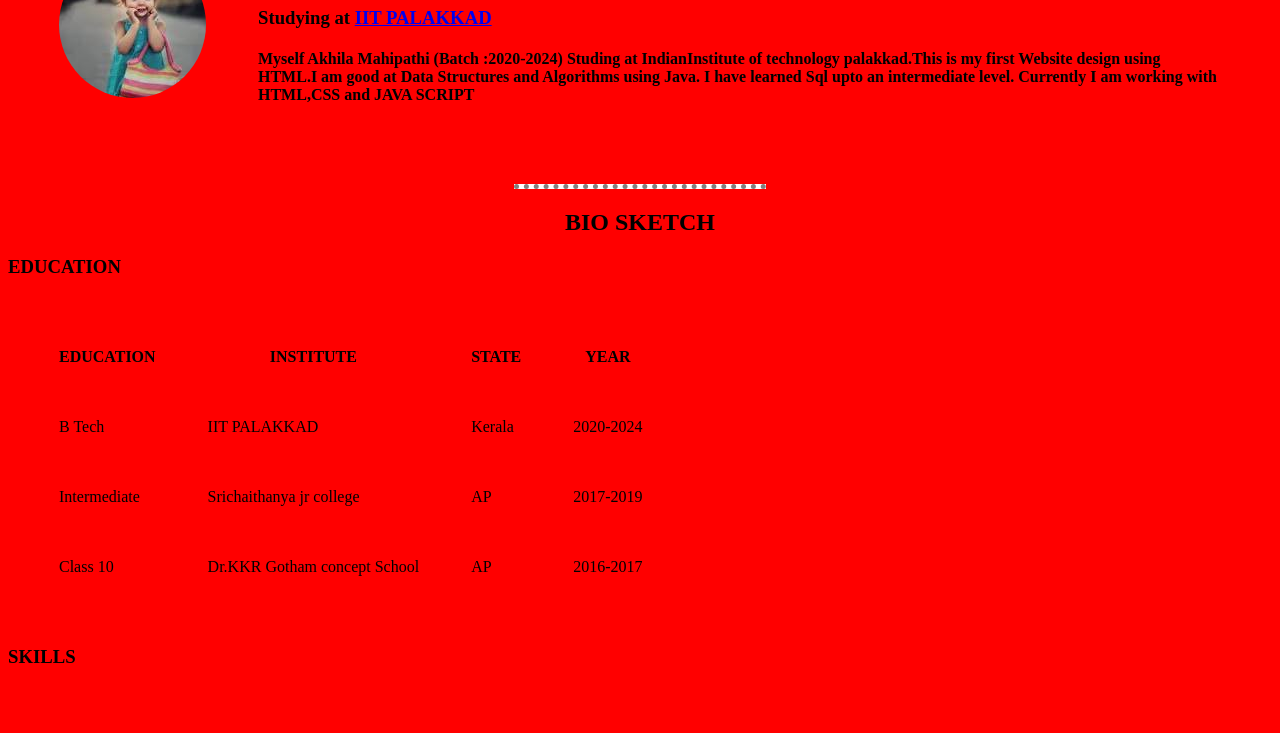
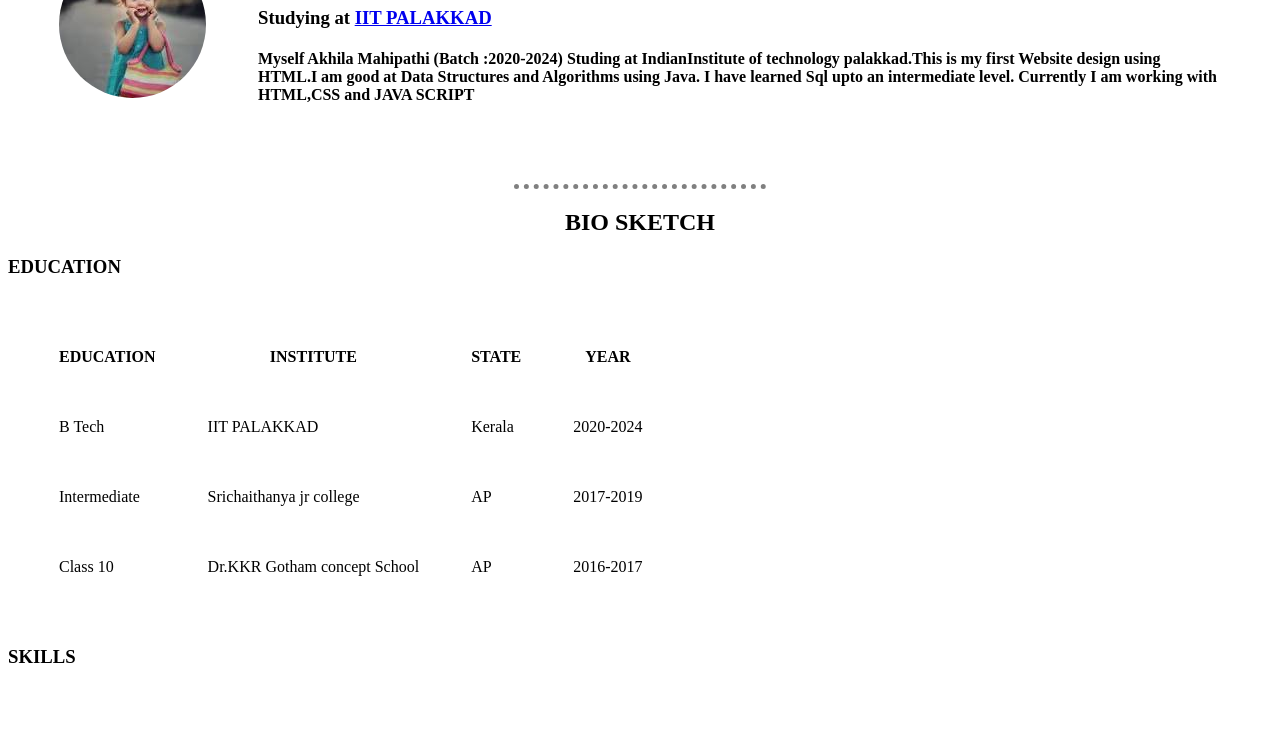
Before and after one commit to Akhila-1305/MY-CV, a plain HTML site: page index.html in a window 1280 px wide. Shown: the part 132-865 px from the top of the page. Drawn offline with Linux system fonts and the light colour scheme.

Commit message:
Update index.html

```diff
--- a/index.html
+++ b/index.html
@@ -6,9 +6,6 @@
     <meta name="viewport" content="width=device-width, initial-scale=1.0">
     <title>mywebsite</title>
 <style>
-    body{
-        background-color: RED;
-    }
     hr{
 
         background-color: white;
```
